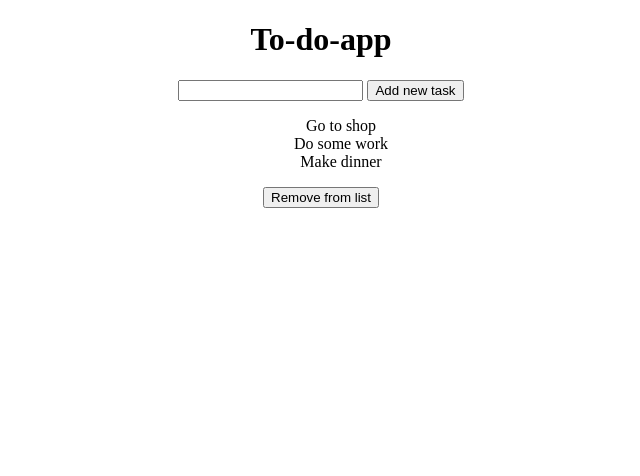
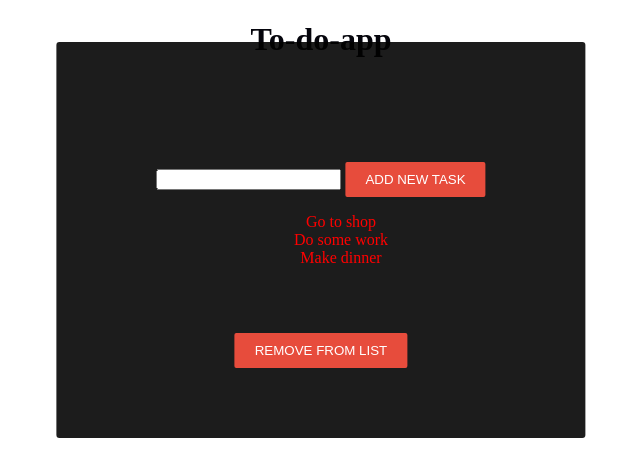
Before and after one commit to danbeaumont95/To-Do-list, a plain HTML site: page index.html in a window 1280 px wide. Shown: the whole page, without its empty margins (319-959 px from the left). Drawn offline with Linux system fonts and the light colour scheme.

Commit message:
added CSS

```diff
--- a/index.css
+++ b/index.css
@@ -1,14 +1,58 @@
+
 body{
     text-align: center;
+    color: red;
 }
 
 
 .strikethrough{
     text-decoration: line-through;
+    color: green;
 }
 .stillToDo{
     text-decoration: none;
+    color: red;
 }
 li{
     list-style-type: none;
 }
+h1{
+    color: rgb(5, 5, 12);
+}
+button{
+    color:#fff;
+	background-color:#e74c3c;
+	outline: none;
+    border: 0;
+    color: #fff;
+	padding:10px 20px;
+	text-transform:uppercase;
+	margin-top:50px;
+	border-radius:2px;
+	cursor:pointer;
+	position:relative;
+}
+.box{
+	position:absolute;
+	left:50%;
+	top:30%;
+	transform: translate(-50%,-50%);
+    background-color: rgba(0, 0, 0, 0.89);
+	border-radius:3px;
+	padding:70px 100px;
+}
+#addedListItem input{
+    border:0;
+    border-bottom:1px solid #555;
+    background:transparent;
+    width:100%;
+    padding:8px 0 5px 0;
+    font-size:16px;
+    color:#fff;
+  }
+
+  #addedListItem input:focus{
+    border:none;
+    outline:none;
+    border-bottom:1px solid #e74c3c;
+  }
--- a/index.html
+++ b/index.html
@@ -9,6 +9,7 @@
 </head>
 <body>
     <h1>To-do-app</h1>
+    <div class="box">
     <input type="text" id="addedListItem">
     <button id="addButton">Add new task</button>
     <ul id="list">
@@ -17,7 +18,7 @@
         <li class="stillToDo">Make dinner</li>
     </ul>
     <button id="removeButton">Remove from list</button>
-
+    </div>
 </body>
 <script src="index.js" defer></script>
 </html>
--- a/index.js
+++ b/index.js
@@ -29,9 +29,11 @@ function toggle() {
 if (event.target.classList.contains('strikethrough')) {
     event.target.className = 'strikethrough'
     event.target.innerHTML += '✔'
+    event.target.style.setProperty('color', 'green')
 }
 else {
     event.target.innerHTML = event.target.innerHTML.replace('✔', '')
+    event.target.style.setProperty('color', 'red')
 
 }
 
```
